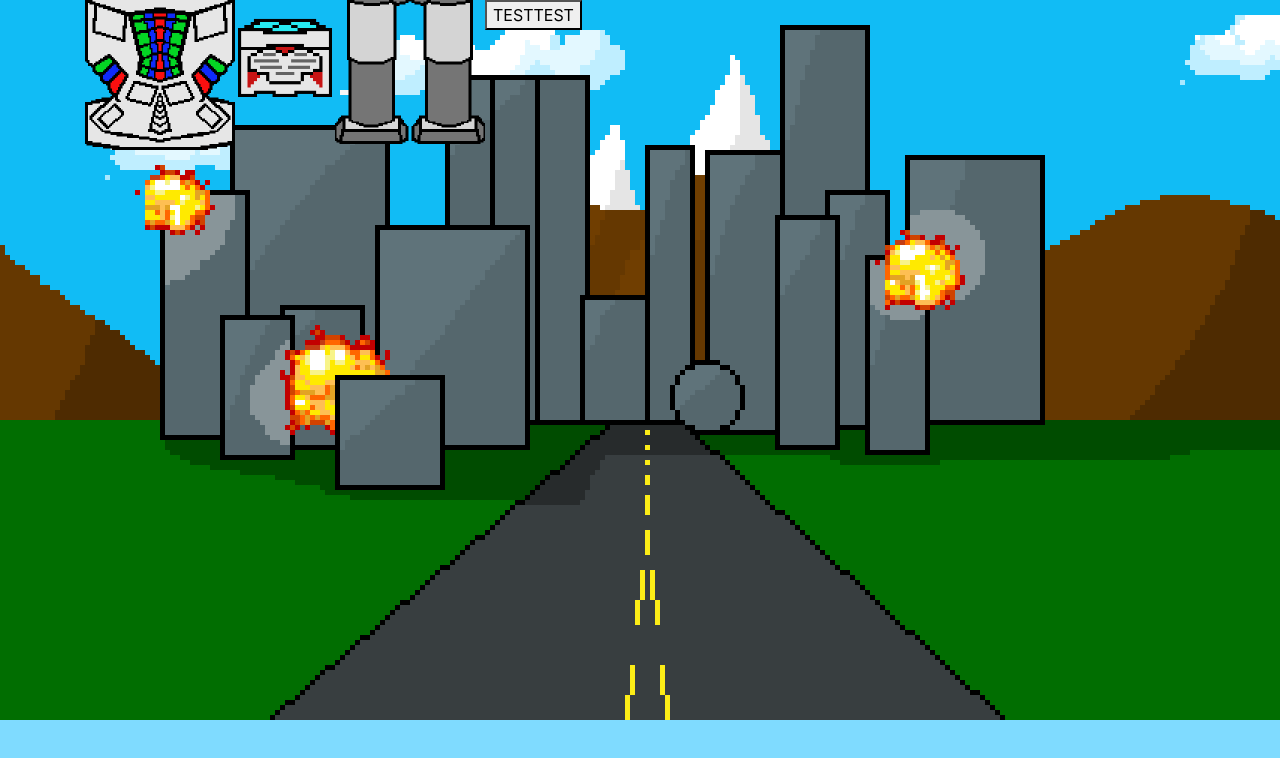
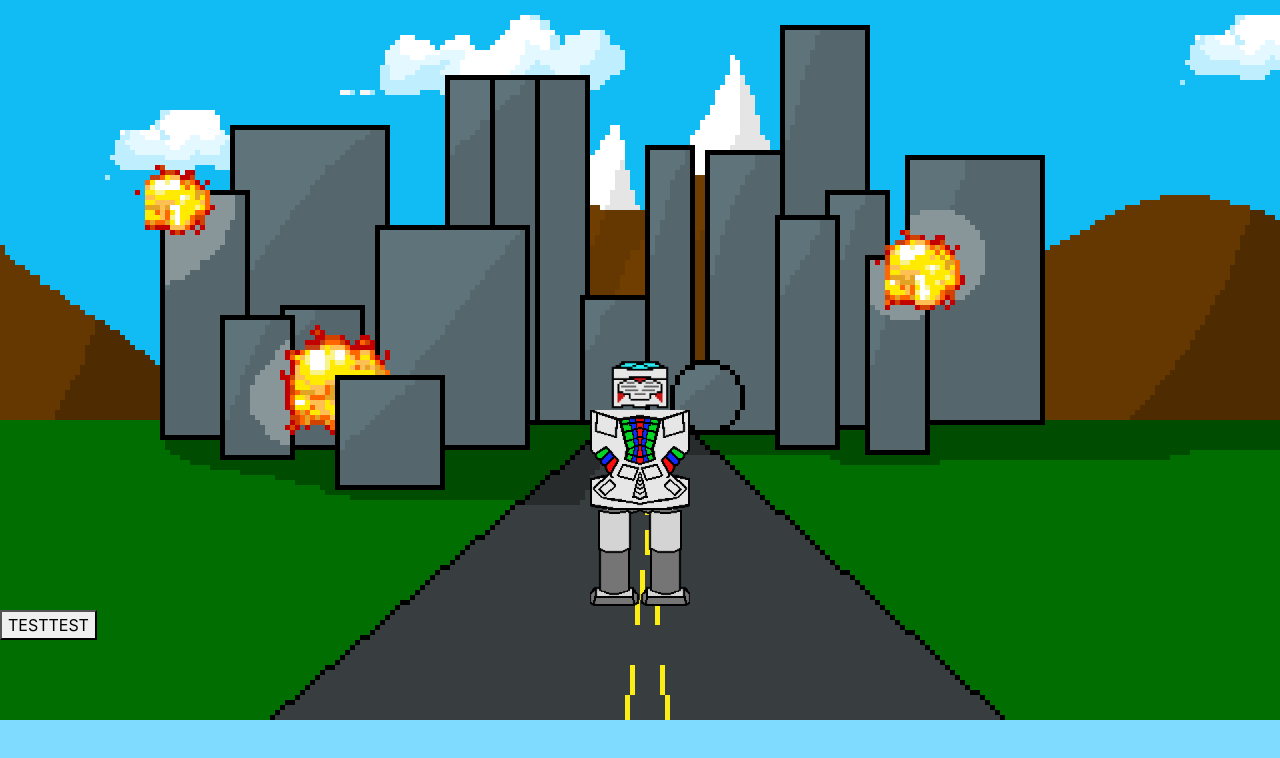
Before and after one commit to Riverface/Project-howitzer, a website built with webpack: page src/index.html in a window 1280 px wide. Both pictures are taken after a click on the button "Start Game". Built offline with nearby package versions, Linux system fonts and the light colour scheme.

Commit message:
Add edits to css for the main mech to be in the center of the game.

```diff
--- a/src/index.html
+++ b/src/index.html
@@ -14,9 +14,11 @@
 				<h1>H.O.W.I.E</h1>
 			</div>
 			<button type="button" class="btn btn-danger btn-lg btn-block" id="start-button">Start Game</button>
-			<img src="./img/core.png" id="core">
-			<img src="./img/cockpit.png" id="cockpit">
-			<img src="./img/legs.png" id="legs">
+			<div class="parent">
+				<img src="./img/cockpit.png" id="cockpit">
+				<img src="./img/core.png" id="core">
+				<img src="./img/legs.png" id="legs">
+			</div>
 		</div>
 		<div class="output">
 		</div>
--- a/src/main.js
+++ b/src/main.js
@@ -11,9 +11,7 @@ $(document).ready(function() {
   $("#start-button").click(function () {
     $('.jumbotron').slideUp();
     $('#start-button').slideUp();
-    $('#core').show();
-    $('#cockpit').show();
-    $('#legs').show();
+    $('.parent').show();
   });
 
   // let data = service.Acquire();
--- a/src/styles.css
+++ b/src/styles.css
@@ -10,20 +10,28 @@ body {
 	background-color: #7FDBFF;
 }
 
-#core{
+.parent {
 	display: none;
-	float: left;
-	width: 150px;
 }
 
 #cockpit{
-	display: none;
-	float: left;
+	display: block;
+	margin-top: 350px;
+	margin-left: auto;
+	margin-right: auto;
+	width: 60px;
+}
+
+#core{
+	display: block;
+	margin-left: auto;
+	margin-right: auto;
 	width: 100px;
 }
 
 #legs{
-	display: none;
-	float: left;
-	width: 150px;
+	display: block;
+	margin-left: auto;
+	margin-right: auto;
+	width: 100px;
 }
```
